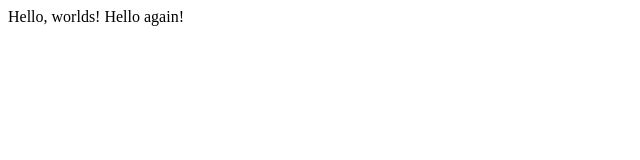
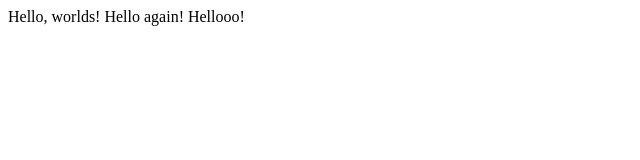
Before and after one commit to Aljuagme/project0, a plain HTML site: page index.html in a window 1280 px wide. Shown: the full height of the page, 0-640 px from the left. Drawn offline with Linux system fonts and the light colour scheme.

Commit message:
add a third line

```diff
--- a/index.html
+++ b/index.html
@@ -4,6 +4,6 @@
         <title>My Webpage</title>
     </head>
     <body>
-        Hello, worlds! Hello again!
+        Hello, worlds! Hello again! Hellooo!
     </body>
 </html>
```
